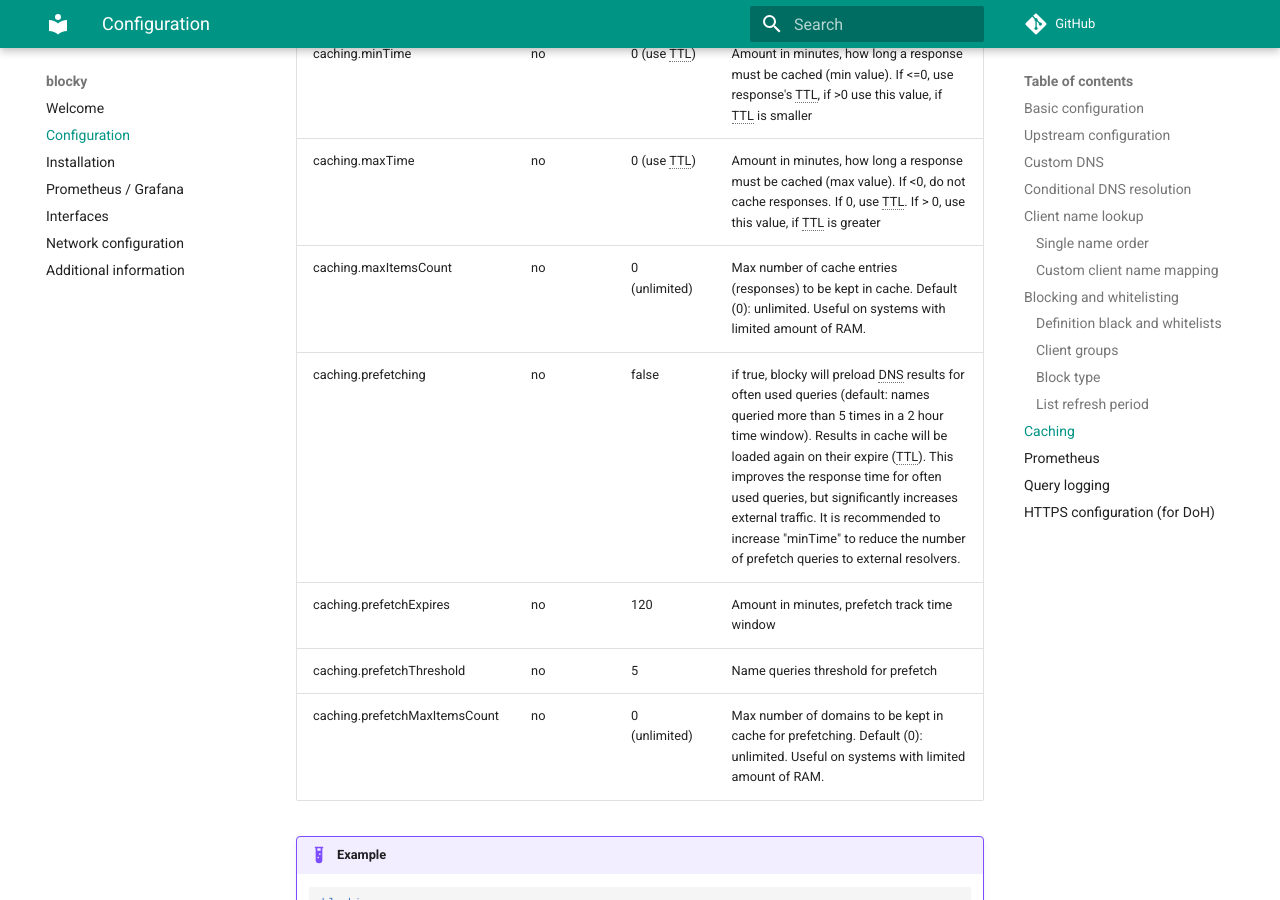
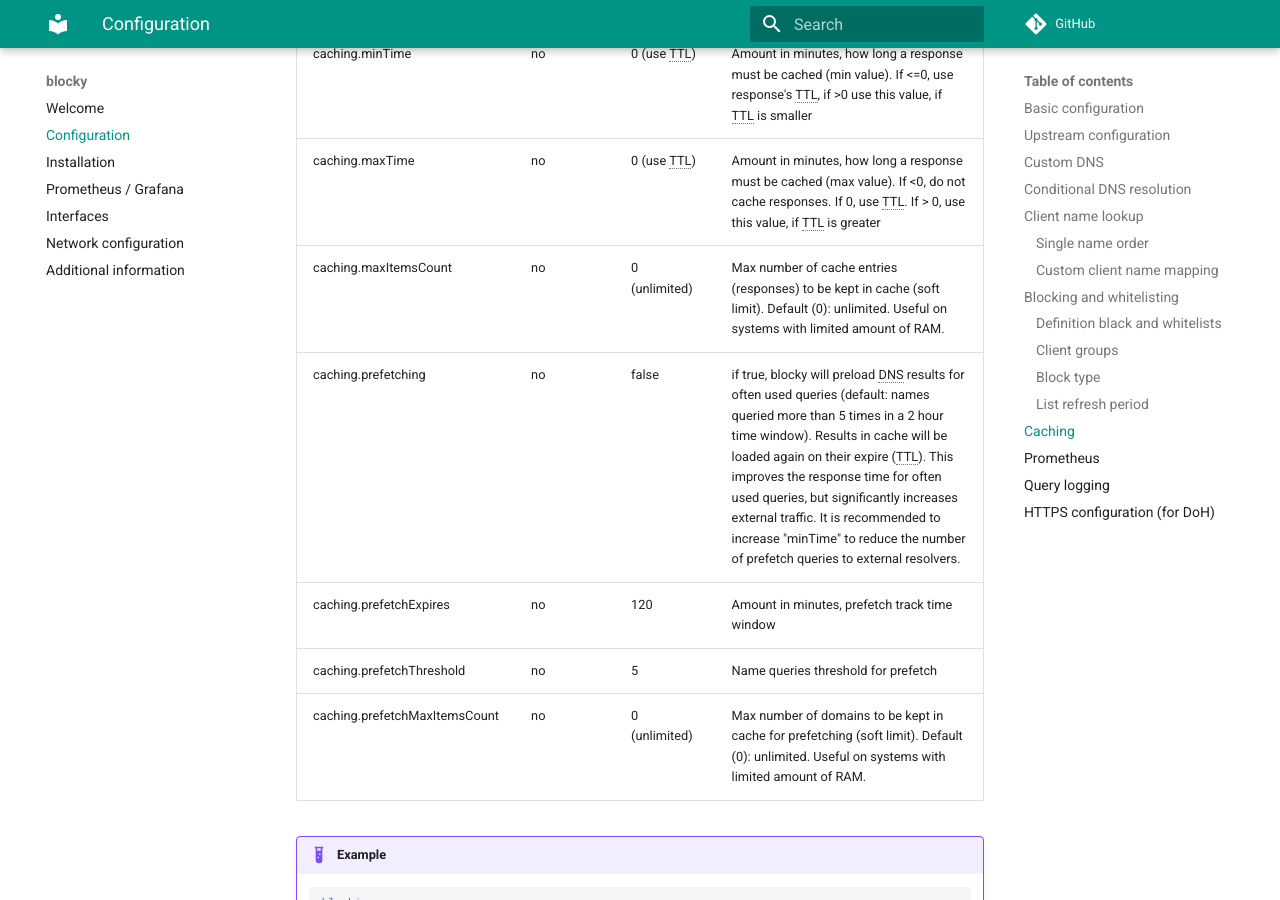
Before and after one commit to 0xERR0R/blocky, an MkDocs documentation site: the page built from docs/configuration.md, in a window 1280 px wide and 900 px high, scrolled down 7563 px. Built offline with MkDocs 1.6.1 and Material for MkDocs 9.7.7, drawn with Linux system fonts in a browser that asks for light colours; comment, search, counter and statistics services are not loaded.

Commit message:
#200: Make the number of cached domains configurable

```diff
--- a/docs/config.yml
+++ b/docs/config.yml
@@ -79,6 +79,9 @@ caching:
   # If > 0, use this value, if TTL is greater
   # Default: 0
   maxTime: -1
+  # Max number of cache entries (responses) to be kept in cache (soft limit). Useful on systems with limited amount of RAM.
+  # Default (0): unlimited
+  maxItemsCount: 0
   # if true, will preload DNS results for often used queries (default: names queried more than 5 times in a 2 hour time window)
   # this improves the response time for often used queries, but significantly increases external traffic
   # default: false
@@ -89,6 +92,9 @@ caching:
   # name queries threshold for prefetch
   # default: 5
   prefetchThreshold: 5
+  # Max number of domains to be kept in cache for prefetching (soft limit). Useful on systems with limited amount of RAM.
+  # Default (0): unlimited
+  prefetchMaxItemsCount: 0
 
 # optional: configuration of client name resolution
 clientLookup:
--- a/docs/configuration.md
+++ b/docs/configuration.md
@@ -292,11 +292,11 @@ With following parameters you can tune the caching behavior:
 | ----------------------------- | --------- | -------------------| ------------------------------------------------- |
 | caching.minTime               | no        | 0 (use TTL)        | Amount in minutes, how long a response must be cached (min value). If <=0, use response's TTL, if >0 use this value, if TTL is smaller |
 | caching.maxTime               | no        | 0 (use TTL)        | Amount in minutes, how long a response must be cached (max value). If <0, do not cache responses. If 0, use TTL. If > 0, use this value, if TTL is greater |
-| caching.maxItemsCount         | no        | 0 (unlimited)      | Max number of cache entries (responses) to be kept in cache. Default (0): unlimited. Useful on systems with limited amount of RAM. |
+| caching.maxItemsCount         | no        | 0 (unlimited)      | Max number of cache entries (responses) to be kept in cache (soft limit). Default (0): unlimited. Useful on systems with limited amount of RAM. |
 | caching.prefetching           | no        | false              | if true, blocky will preload DNS results for often used queries (default: names queried more than 5 times in a 2 hour time window). Results in cache will be loaded again on their expire (TTL). This improves the response time for often used queries, but significantly increases external traffic. It is recommended to increase "minTime" to reduce the number of prefetch queries to external resolvers. |
 | caching.prefetchExpires       | no        | 120                | Amount in minutes, prefetch track time window
 | caching.prefetchThreshold     | no        | 5                  | Name queries threshold for prefetch
-| caching.prefetchMaxItemsCount | no        | 0 (unlimited)      | Max number of domains to be kept in cache for prefetching. Default (0): unlimited. Useful on systems with limited amount of RAM. |
+| caching.prefetchMaxItemsCount | no        | 0 (unlimited)      | Max number of domains to be kept in cache for prefetching (soft limit). Default (0): unlimited. Useful on systems with limited amount of RAM. |
 
 !!! example
 
```
